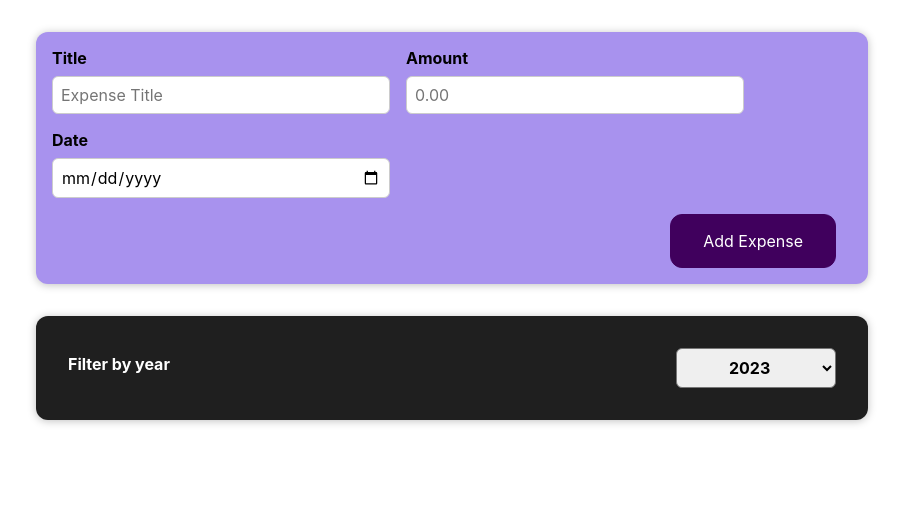
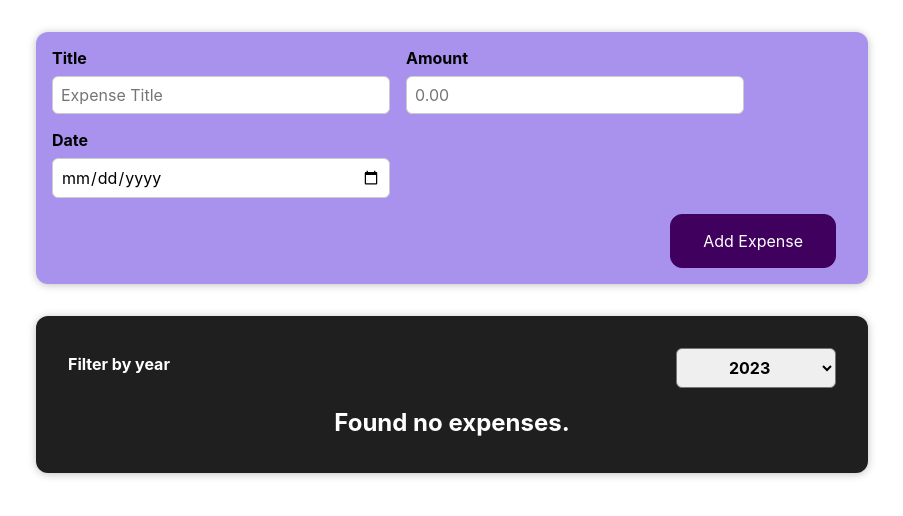
Before and after one commit to jonmico/expense-tracker, a React (Vite) app: page / in a window 1280 px wide. Shown: the top 516 px of the page, without its empty margins (188-1091 px from the left). Built offline with nearby package versions, Linux system fonts and the light colour scheme.

Commit message:
Split Expenses into ExpensesList component.

```diff
--- a/src/components/Expenses/ExpenseItem.jsx
+++ b/src/components/Expenses/ExpenseItem.jsx
@@ -6,6 +6,7 @@
   const { date, title, amount } = expenseItem;
 
   return (
+    <li>
       <Card className='expense-item'>
         <div>
           <ExpenseDate date={date} />
@@ -15,5 +16,6 @@
           <div className='expense-item__price'>${amount}</div>
         </div>
       </Card>
+    </li>
   );
 }
--- a/src/components/Expenses/Expenses.jsx
+++ b/src/components/Expenses/Expenses.jsx
@@ -1,8 +1,8 @@
-import ExpenseItem from './ExpenseItem';
 import Card from '../UI/Card';
 import ExpensesFilter from './ExpensesFilter';
 import './Expenses.css';
 import { useState } from 'react';
+import ExpensesList from './ExpensesList';
 
 export default function Expenses({ expenses }) {
   const [year, setYear] = useState('2023');
@@ -19,12 +19,7 @@
     <div>
       <Card className='expenses'>
         <ExpensesFilter filterYear={year} onYearChange={changeFilterYear} />
-        {/* {filteredExpenses.map((expense) => (
-          <ExpenseItem key={expense.id} expenseItem={expense} />
-        ))} */}
-        {filteredExpenses.map((expense) => (
-          <ExpenseItem key={expense.id} expenseItem={expense} />
-        ))}
+        <ExpensesList expenses={filteredExpenses} />
       </Card>
     </div>
   );
--- /dev/null
+++ b/src/components/Expenses/ExpensesList.css
@@ -0,0 +1,9 @@
+.expenses-list {
+  list-style: none;
+  padding: 0;
+}
+
+.expenses-list__fallback {
+  color: white;
+  text-align: center;
+}
--- /dev/null
+++ b/src/components/Expenses/ExpensesList.jsx
@@ -0,0 +1,16 @@
+import './ExpensesList.css';
+import ExpenseItem from './ExpenseItem';
+
+export default function ExpensesList({ expenses }) {
+  if (expenses.length === 0) {
+    return <h2 className='expenses-list__fallback'>Found no expenses.</h2>;
+  }
+
+  return (
+    <ul className='expenses-list'>
+      {expenses.map((expense) => (
+        <ExpenseItem key={expense.id} expenseItem={expense} />
+      ))}
+    </ul>
+  );
+}
```
Lines whose indentation alone changed are shown as unchanged.
